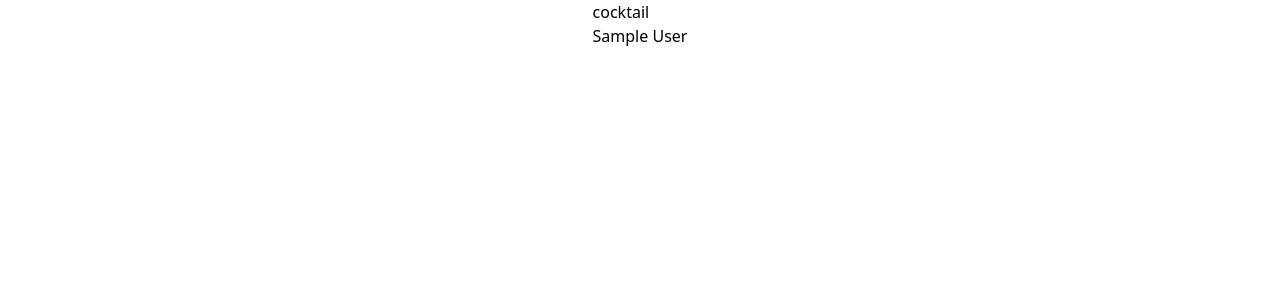
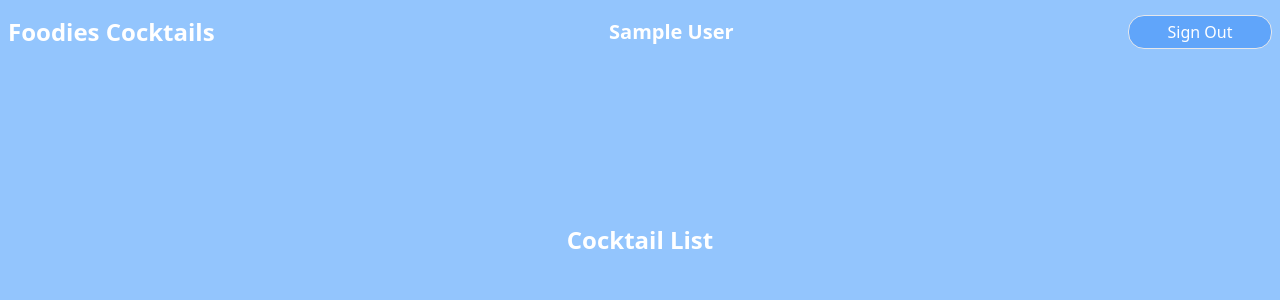
Before and after one commit to aanglin/cocktail, a Next.js app: page / in a window 1280 px wide. Shown: the top 300 px of the page. Built offline with nearby package versions, Linux system fonts and the light colour scheme; no server answers; sample sign-in values are in the browser's storage.

Commit message:
fixed navbar design

```diff
--- a/components/cocktail.js
+++ /dev/null
@@ -1,15 +0,0 @@
-
-
-function cocktail({session}) {
-
-  return (
-    <div>
-        <h1> cocktail</h1>
-        <p>{session.user.name}</p>
-
-
-        </div>
-  )
-}
-
-export default cocktail
--- /dev/null
+++ b/components/cocktailList.js
@@ -0,0 +1,11 @@
+
+
+const cocktailList = () => {
+  return (
+    <div>
+        <h1 className="text-white font-bold text-2xl">Cocktail List</h1>
+        </div>
+  )
+}
+
+export default cocktailList
--- /dev/null
+++ b/components/navbar.js
@@ -0,0 +1,19 @@
+import { signOut } from "next-auth/react"
+
+
+
+function cocktail({session}) {
+
+  return (
+    <nav className="fixed flex justify-between items-center w-full h-full px-2 2xl:px-16 pt-16 ">
+        <h1 className="text-white font-bold text-2xl">Foodies Cocktails</h1>
+        <p className="text-white font-bold text-xl ">{session.user.name}</p>
+
+        <button onClick={() => signOut()} className='w-36 border bg-blue-400 rounded-2xl justify-center p-1 text-white'>Sign Out</button>
+
+
+        </nav>
+  )
+}
+
+export default cocktail
--- a/pages/api/auth/[...nextauth].js
+++ b/pages/api/auth/[...nextauth].js
@@ -27,10 +27,10 @@ export default NextAuth({
     })
   ],
 
-  pages:{
-    signIn: "/signin",
+  // pages:{
+  //   signIn: "/signin",
 
-  },
+  // },
   secret: process.env.JWT_SECRET
 })
 // export default NextAuth(authOptions)
--- a/pages/cocktails.js
+++ b/pages/cocktails.js
@@ -1,33 +1,33 @@
-// import React from 'react'
-// import {useSession, getSession} from "next-auth/react";
+import React from 'react'
+import {useSession, getSession} from "next-auth/react";
 
-// function cocktails() {
-//     const {data: status} = useSession();
-//   if (status === 'authenticated') {
-//   return (
-//     <div>cocktails</div>
-//   )
-// }else {
-//     return (
-//       <div>
-//         <p>You are not signed in</p>
-//       </div>
-//     )
-//   }
-// }
-// export default cocktails
+function cocktails() {
+    const {data: status} = useSession();
+  if (status === 'authenticated') {
+  return (
+    <div>cocktails</div>
+  )
+}else {
+    return (
+      <div>
+        <p>You are not signed in</p>
+      </div>
+    )
+  }
+}
+export default cocktails
 
-// export const getServerSideProps = async (context) => {
-//     const session = await getSession(context);
-//     if (!session){
-//       return {
-//         redirect: {
-//           destination: '/'
-//         }
-//       }
-//     }
-//     return {
-//       props: {session},
+export const getServerSideProps = async (context) => {
+    const session = await getSession(context);
+    if (!session){
+      return {
+        redirect: {
+          destination: '/'
+        }
+      }
+    }
+    return {
+      props: {session},
 
-//     };
-//   };
+    };
+  };
--- a/pages/index.js
+++ b/pages/index.js
@@ -6,7 +6,8 @@ import {
   signOut,
 } from "next-auth/react";
 import Drink from "../public/assets/home.jpg";
-import Cocktail from "../components/cocktail";
+import Navbar from "../components/navbar";
+import CocktailList from "../components/cocktailList";
 
 export default function Component() {
   const { data: session } = useSession()
@@ -14,19 +15,17 @@ export default function Component() {
   if(session) {
     return(
      <>
-     {/* <Head>
-          <title>Cocktails</title>
+      <Head>
+          <title>Foodies Cocktails</title>
           <meta name="description" content="Generated by create next app" />
           <link rel="icon" href="/favicon.ico" />
         </Head>
-        <nav className="grid grid-cols-1 sm:grid-cols-2 h-screen w-full">
 
-      Signed in as {session.user.name} <br/>
-      <button onClick={() => signOut()}>Sign out</button>
-
-      </nav> */}
-      <div className="text-black flex justify-center items-center">
-      <Cocktail session={session} />
+      <nav className="flex justify-center items-center">
+      <Navbar session={session} />
+      </nav>
+      <div className="flex justify-center items-center pt-56">
+      <CocktailList />
       </div>
     </>
     )
@@ -48,7 +47,7 @@ export default function Component() {
               alt="Food"
             />
           </div>
-          <div className=" w-full mx-auto bg-blue-100/100 p-8 px-8 rounded-lg">
+          <div className=" w-full mx-auto bg-blue-400 p-32 px-8 rounded-lg">
           <div className="flex flex-col justify-center text-white font-bold">
       <h1 className="flex justify-center pt-72">Not signed in  </h1> <br/>
       <div className="flex justify-center  ">
--- a/pages/signin.js
+++ b/pages/signin.js
@@ -2,14 +2,10 @@ import { getCsrfToken } from "next-auth/react";
 import Drink from "../public/assets/cocktailpic.jpg";
 import Head from "next/head";
 import Image from "next/image";
-import {
-  signIn,
-  getProviders,
-  getSession,
-} from "next-auth/react";
+import { signIn, getProviders, getSession } from "next-auth/react";
 
 
-export default function signin({csrfToken, providers}) {
+export default function signin({ csrfToken }) {
   return (
     <>
       <Head>
@@ -49,29 +45,19 @@ export default function signin({csrfToken, providers}) {
                 Log in with your email
               </button>
             </div>
-              {Object.values(providers).map((provider) => {
-                if (provider.name === "Email") {
-                  return;
-                }
-                return (
-                  <div
-                    key={provider.name}
-                    className="text-center text-white font-bold m-2 "
-                  >
+            <div className="text-center text-white font-bold m-2 ">
               <button
-                      onClick={() => signIn(provider.id)}
+                onClick={() => signIn("google")}
                 className="p-2 rounded-3xl border bg-green-600"
               >
-                      Sign in with {provider.name}
+                Sign in with Google
               </button>
             </div>
-                );
-              })}
           </form>
         </div>
       </div>
     </>
-  )
+  );
 }
 
 export async function getServerSideProps(context) {
--- a/styles/globals.css
+++ b/styles/globals.css
@@ -1,3 +1,10 @@
 @tailwind base;
 @tailwind components;
 @tailwind utilities;
+
+
+@layer base{
+    body {
+        @apply bg-blue-300;
+    }
+}
```
Lines whose indentation alone changed are shown as unchanged.
